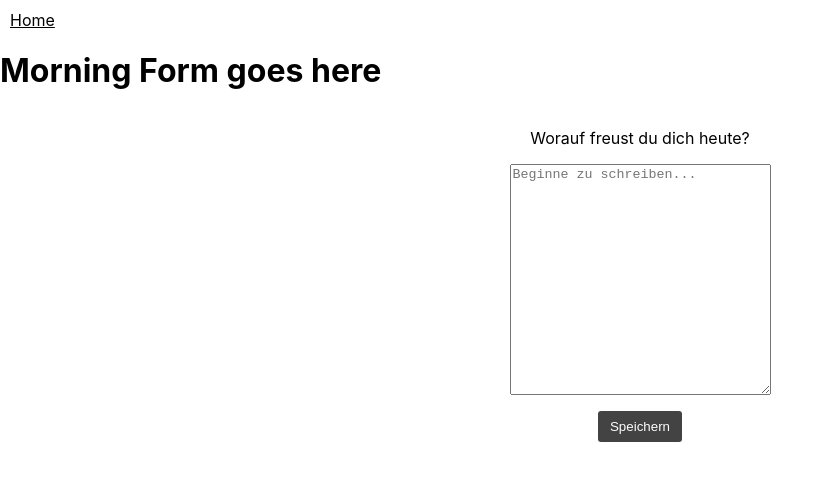
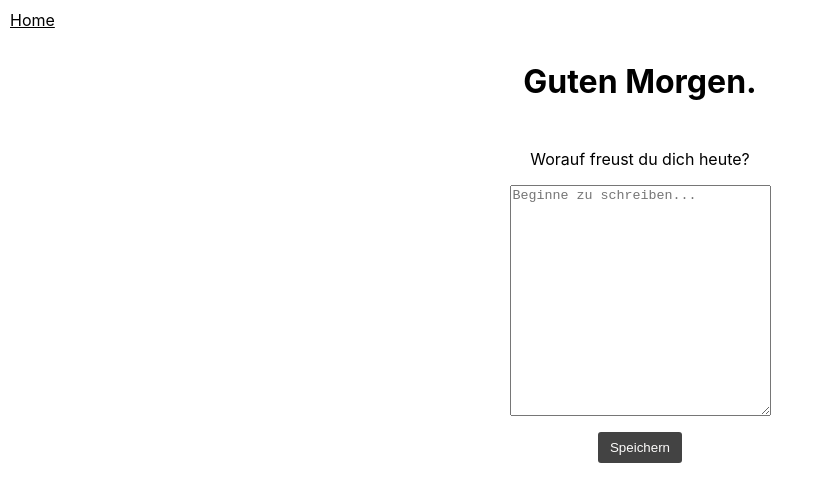
Before and after one commit to marialitwa/capstone-project, a Next.js app: page /form-morning in a window 1280 px wide. Shown: the top 502 px of the page, without its empty margins (0-832 px from the left). Built offline with nearby package versions, Linux system fonts and the light colour scheme.

Commit message:
Update Heading text

```diff
--- a/pages/form-morning.js
+++ b/pages/form-morning.js
@@ -6,7 +6,7 @@ export default function MorningForm({ morningAnswers, onAddMorningAnswer }) {
   return (
     <>
       <StyledLink href="/">Home</StyledLink>
-      <h1>Morning Form goes here</h1>
+      <Heading>Guten Morgen.</Heading>
       <QuestionForm onAddEntry={onAddMorningAnswer} />
       <ul>
         {morningAnswers.map((morningAnswer) => (
@@ -19,6 +19,11 @@ export default function MorningForm({ morningAnswers, onAddMorningAnswer }) {
   );
 }
 
+const Heading = styled.h1`
+  text-align: center;
+  margin: 2rem;
+`;
+
 const AnswerListItems = styled.li`
   list-style: none;
   margin: 20px;
--- a/pages/index.js
+++ b/pages/index.js
@@ -1,5 +1,4 @@
 import styled from "styled-components";
-import Link from "next/link";
 
 export default function Home() {
   return (
```
Also changed, not shown: pages/form-evening.js (+6 -1 lines).
